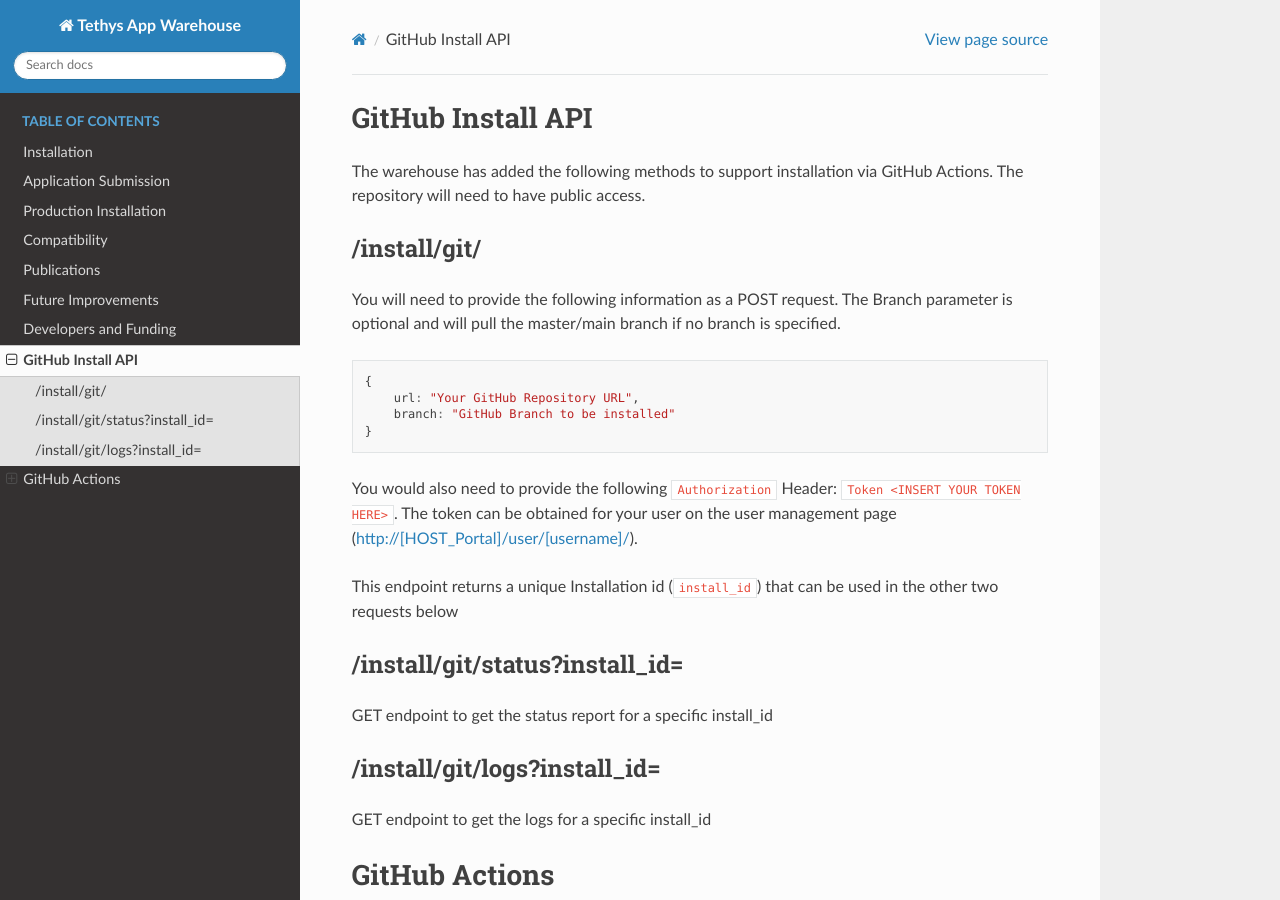
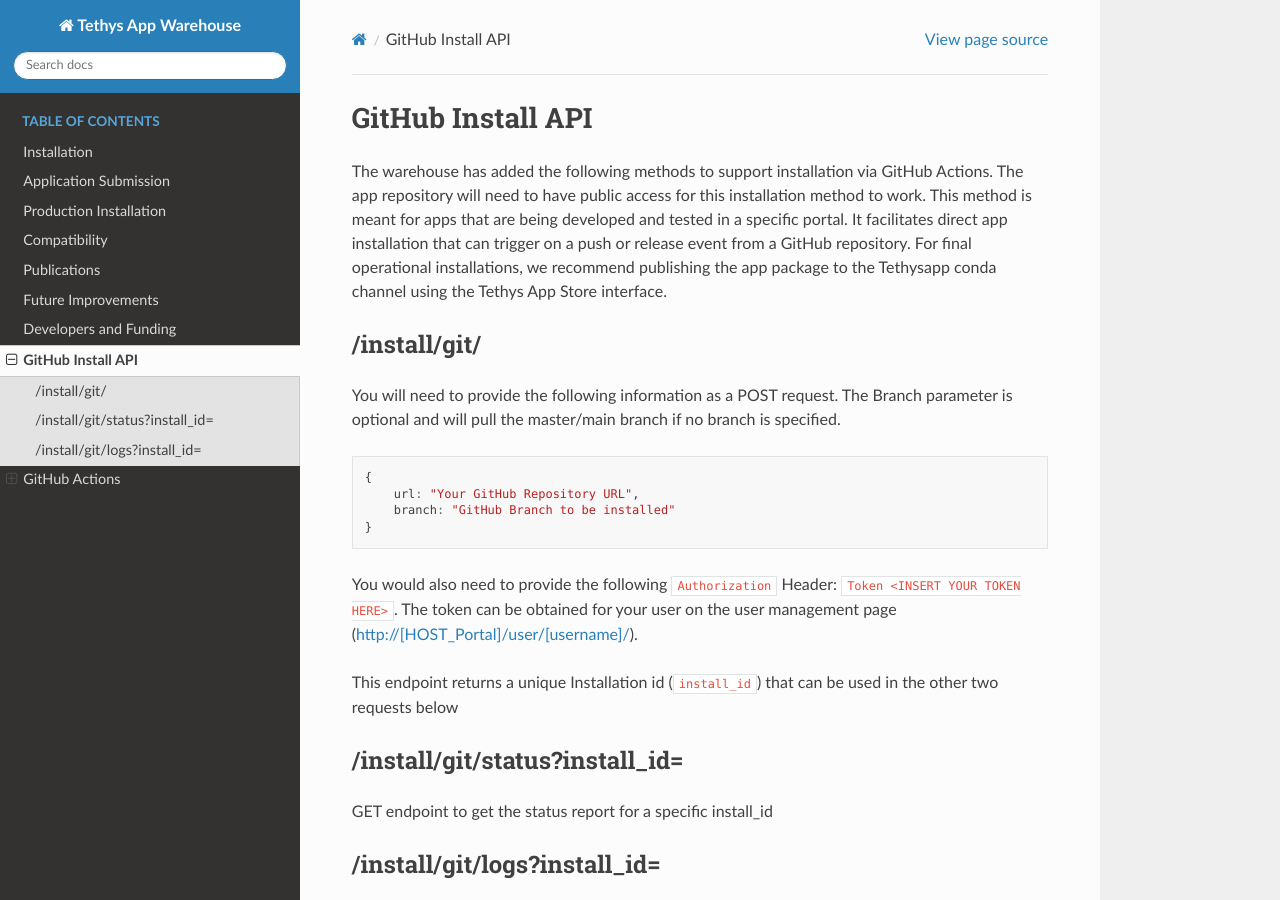
Before and after one commit to BYU-Hydroinformatics/tethysapp-tethys_app_store, a Sphinx documentation site: the page built from docs/github-install.rst, in a window 1280 px wide and 900 px high. Built offline with Sphinx 7.4.7 and the Read the Docs theme 2.0.0, drawn with Linux system fonts in a browser that asks for light colours; some of the changed text lies outside the part shown.

Commit message:
clarify the main purpose of the github installation method

```diff
--- a/docs/github-install.rst
+++ b/docs/github-install.rst
@@ -2,7 +2,7 @@
 GitHub Install API
 ===================
 
-The warehouse has added the following methods to support installation via GitHub Actions. The repository will need to have public access.
+The warehouse has added the following methods to support installation via GitHub Actions. The app repository will need to have public access for this installation method to work. This method is meant for apps that are being developed and tested in a specific portal. It facilitates direct app installation that can trigger on a push or release event from a GitHub repository. For final operational installations, we recommend publishing the app package to the Tethysapp conda channel using the Tethys App Store interface.
 
 /install/git/
 *************
@@ -103,3 +103,7 @@
 .. NOTE::
 
     An authorization token is needed to send a request to a specific Tethys portal. This token can be obtained from the API Key parameter in the user account home page of the Tethys portal. We recommend this token is added to the secrets of the github repo that is triggering this workflow. For more information on how to do this see `How to create secrets on Github <https://docs.github.com/en/actions/reference/encrypted-secrets#creating-encrypted-secrets-for-an-environment>`_
+
+.. NOTE::
+
+    This Installation method is meant for apps that are being developed and continue to change in a regular basis. It makes it possible to trigger an app installation update based on a push or release GitHub event.
```
